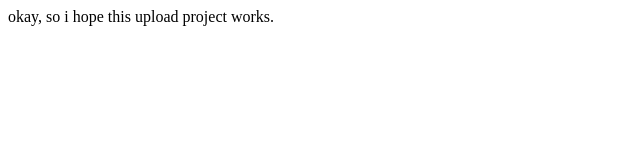
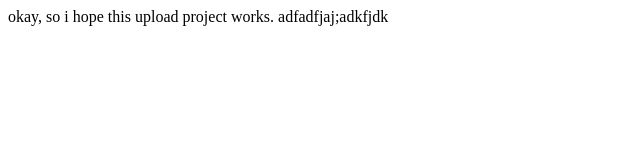
Before and after one commit to tenzingyurmey/youtubedemo, a plain HTML site: page WebContent/index.html in a window 1280 px wide. Shown: the whole page, without its empty margins (0-640 px from the left). Drawn offline with Linux system fonts and the light colour scheme.

Commit message:
more changes to index

```diff
--- a/WebContent/index.html
+++ b/WebContent/index.html
@@ -6,5 +6,6 @@
 </head>
 <body>
 okay, so i hope this upload project works.
+adfadfjaj;adkfjdk
 </body>
 </html>
```
